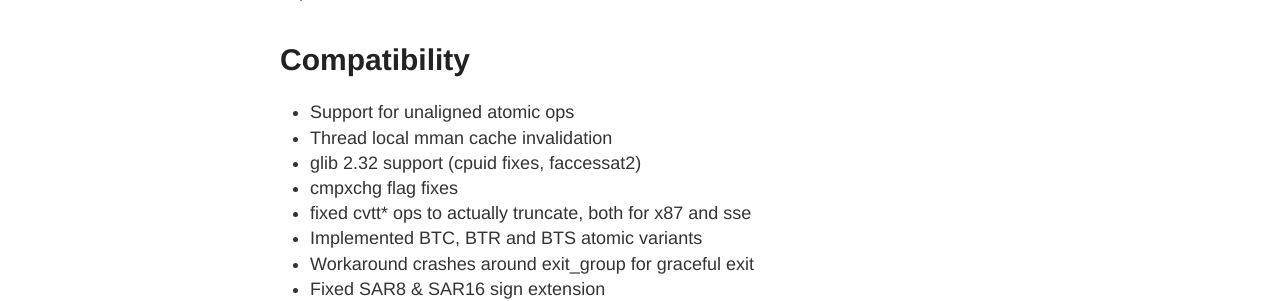
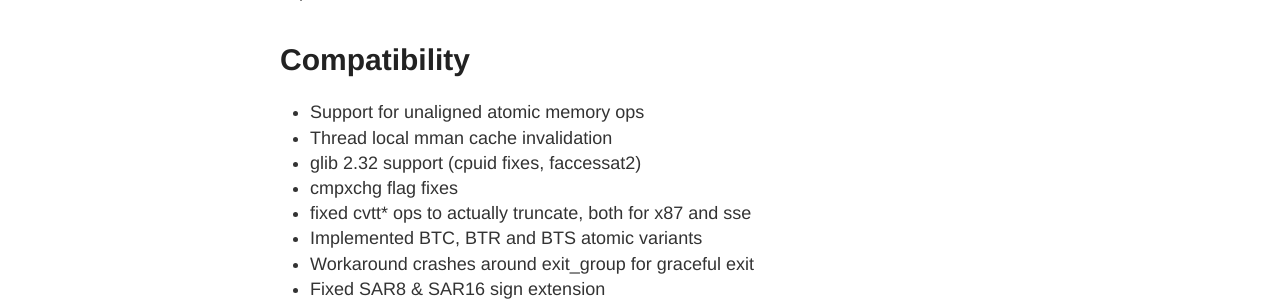
Before and after one commit to FEX-Emu/fex-emu.com, a Jekyll site: the page built from _posts/2020-03-03-FEX-2103.md, in a window 1280 px wide. Shown: the part 273-574 px from the top of the page. Built offline with Jekyll 4.4.1, drawn with Linux system fonts in a browser that asks for light colours.

Commit message:
Update 2020-03-03-FEX-2103.md

```diff
--- a/_posts/2020-03-03-FEX-2103.md
+++ b/_posts/2020-03-03-FEX-2103.md
@@ -7,7 +7,7 @@ author: FEX-Emu Maintainers
 This is our [third tagged release](https://github.com/FEX-Emu/FEX/releases/tag/FEX-2103), and it comes with tons of fixes, and performance improvements.
 
 # Compatibility
-- Support for unaligned atomic ops
+- Support for unaligned atomic memory ops
 - Thread local mman cache invalidation
 - glib 2.32 support (cpuid fixes, faccessat2)
 - cmpxchg flag fixes
```
